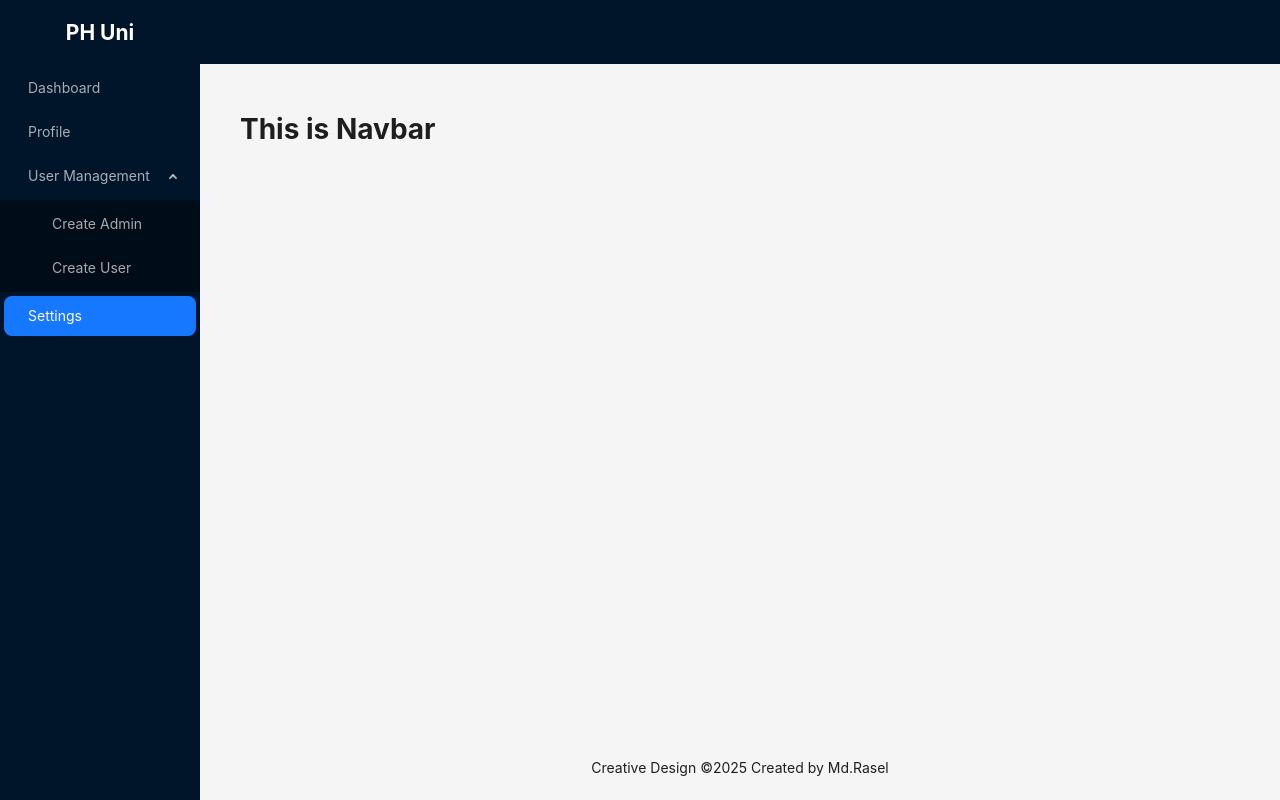
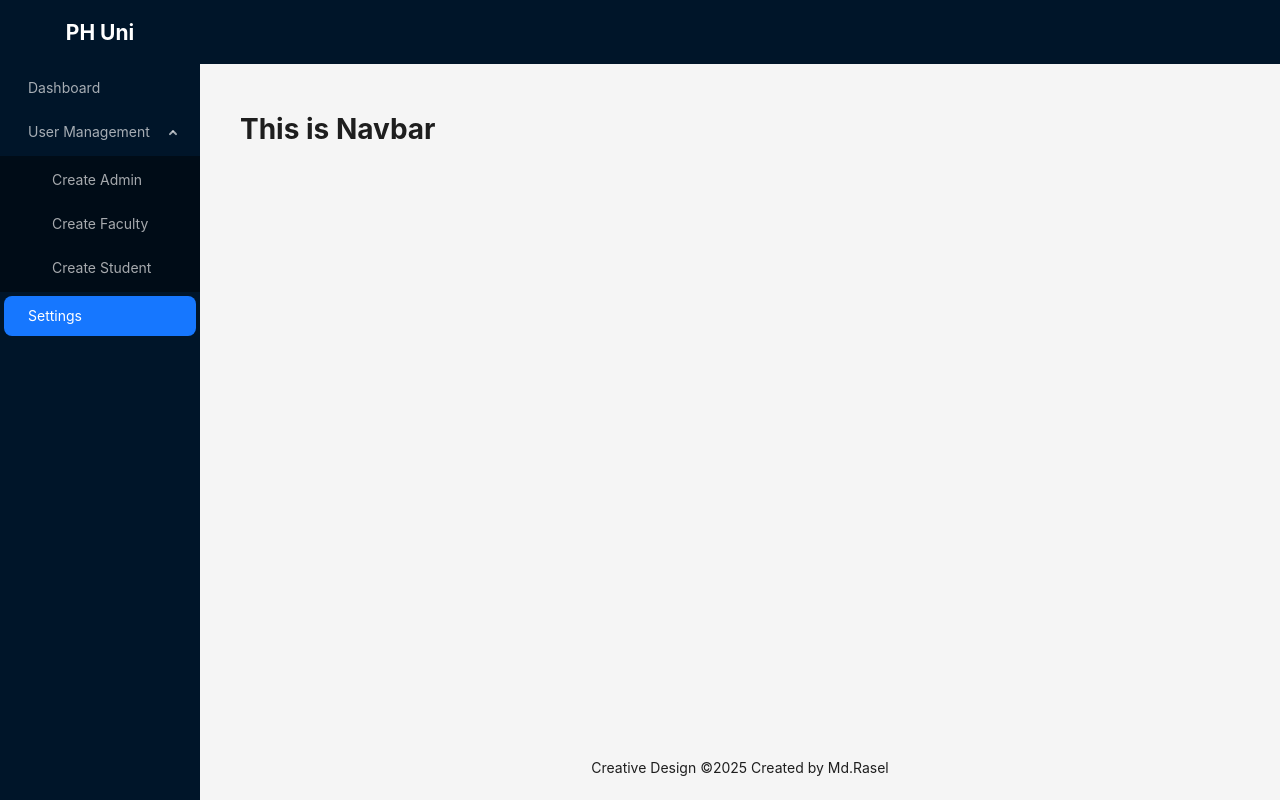
Before and after one commit to mdraselmiah95/university-management-system, a React (Vite) app in the folder client/: page /admin/dashboard in a window 1280 px wide. Both pictures are taken after a click on the element "User Management". Built offline with nearby package versions, Linux system fonts and the light colour scheme.

Commit message:
Some page are created

```diff
--- a/client/src/components/layout/MainLayout.tsx
+++ b/client/src/components/layout/MainLayout.tsx
@@ -5,30 +5,31 @@
   VideoCameraOutlined,
 } from "@ant-design/icons";
 import { Layout, Menu, MenuProps } from "antd";
-import { Outlet } from "react-router-dom";
+import { NavLink, Outlet } from "react-router-dom";
 
 const { Header, Content, Footer, Sider } = Layout;
 
 const items: MenuProps["items"] = [
   {
-    key: 1,
-    label: "Dashboard",
+    key: "Dashboard",
+    label: <NavLink to="/admin/dashboard">Dashboard</NavLink>,
   },
+
   {
-    key: 2,
-    label: "Profile",
-  },
-  {
-    key: 3,
+    key: "User Management",
     label: "User Management",
     children: [
       {
-        key: 1,
-        label: "Create Admin",
+        key: "Create Admin",
+        label: <NavLink to="/admin/create-admin">Create Admin</NavLink>,
       },
       {
-        key: 2,
-        label: "Create User",
+        key: "Create Faculty",
+        label: <NavLink to="/admin/create-faculty">Create Faculty</NavLink>,
+      },
+      {
+        key: "Create Student",
+        label: <NavLink to="/admin/create-student">Create Student</NavLink>,
       },
     ],
   },
--- a/client/src/pages/admin/AdminDashboard.tsx
+++ b/client/src/pages/admin/AdminDashboard.tsx
@@ -1,10 +1,7 @@
-import { Outlet } from "react-router-dom";
-
 const AdminDashboard = () => {
   return (
     <div>
       <h1>This is Navbar</h1>
-      <Outlet />
     </div>
   );
 };
```
